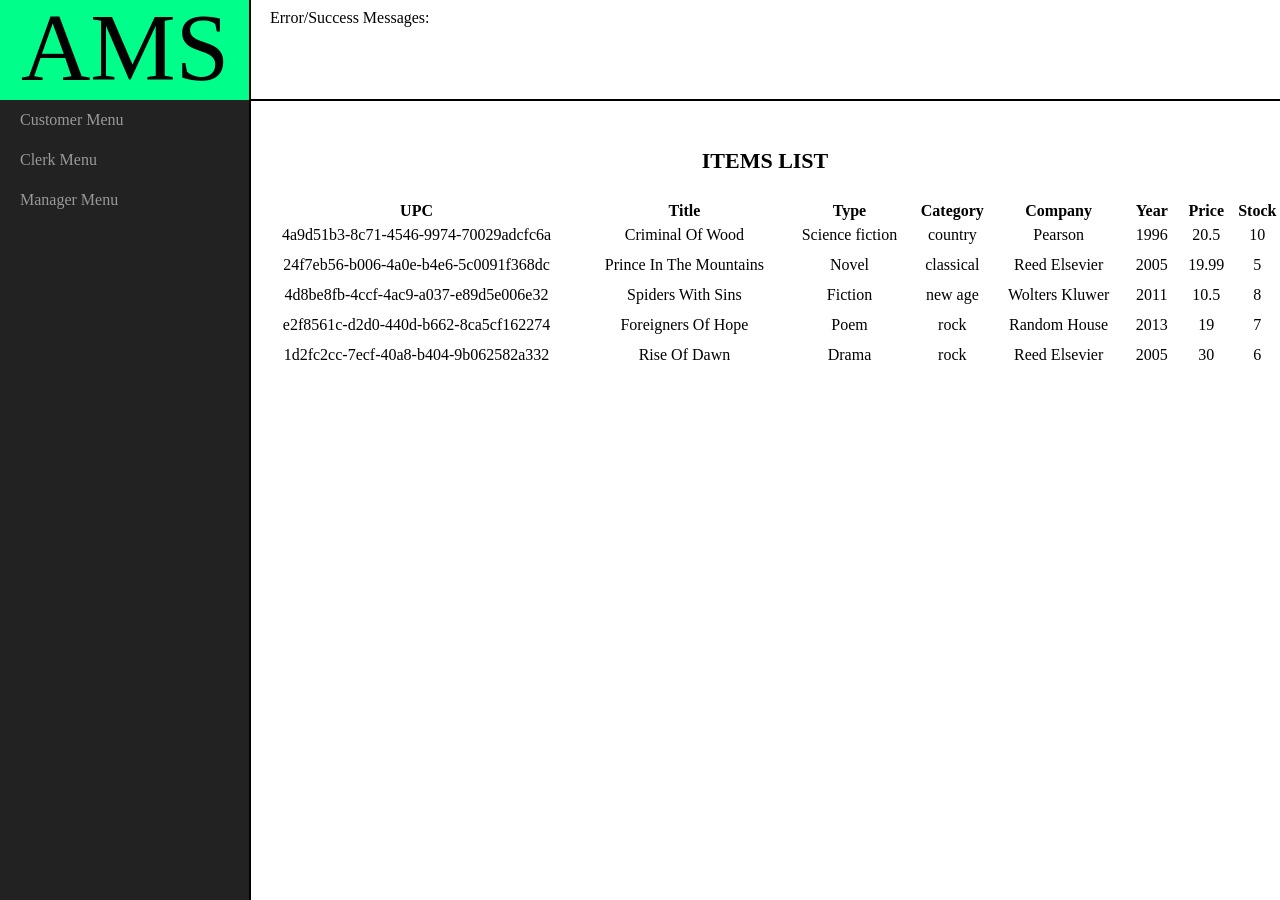
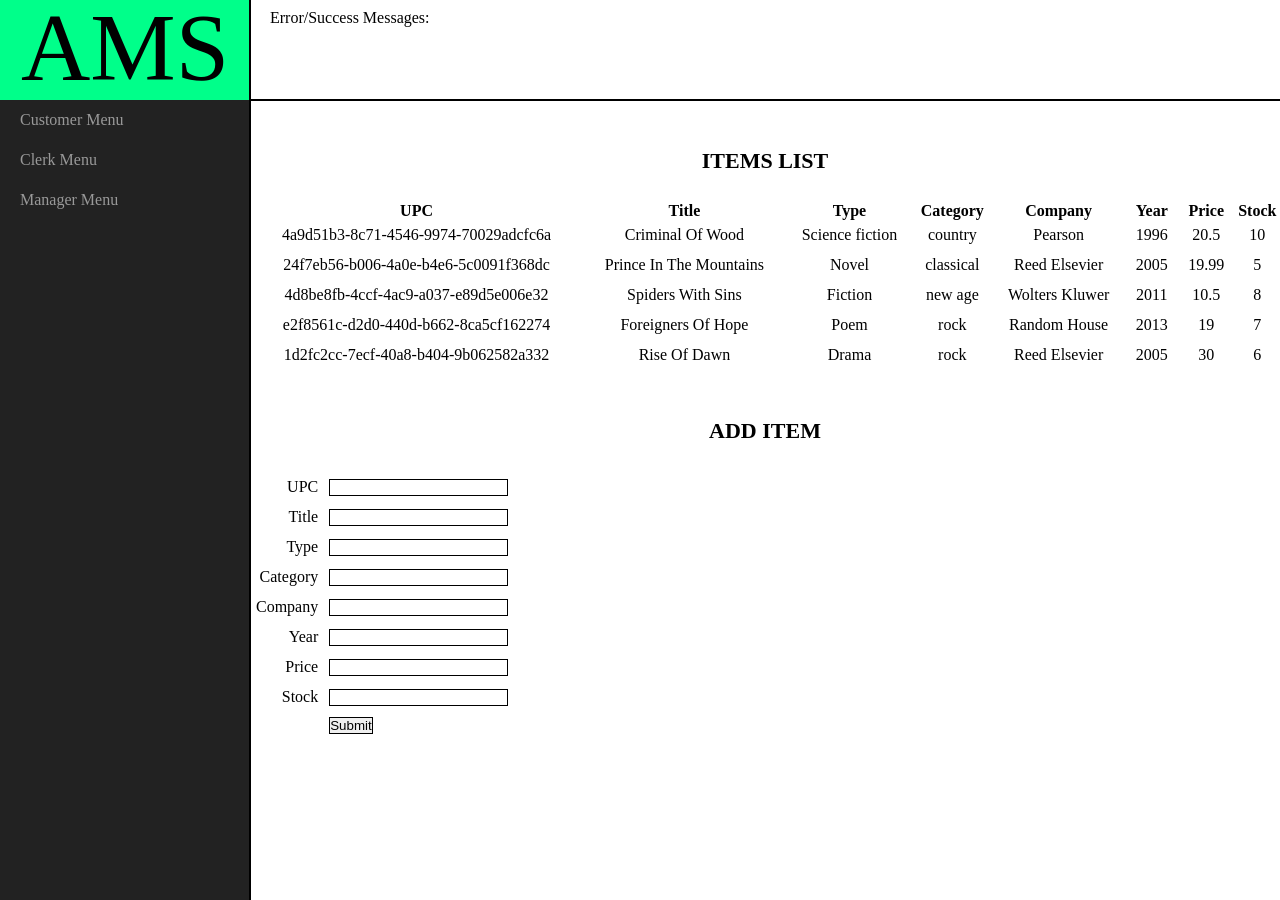
Before and after one commit to zilunpeng/cs304Project, a PHP site: page /add.php in a window 1280 px wide. Run offline with PHP 8.4, Linux system fonts and the light colour scheme; data comes from the database, SQL or seed files in the repository.

Commit message:
Updated add.php
Done add item form

```diff
--- a/add.php
+++ b/add.php
@@ -78,13 +78,12 @@ Hence, each page is broken down into three parts:
 			</div>
 
 			<div class="content">
-				<!-- Heading -->
-				<div class="header">
-					ITEMS LIST
-				</div>
+
+				<div class="header">ITEMS LIST</div>
 				<!-- Items -->
 				<?php createItemList($items); ?>
 
+				<div class="header">ADD ITEM</div>
 				<!-- Add Item Form -->
 				<?php createAddItemForm(); ?>
 			</div>
@@ -98,7 +97,21 @@ Hence, each page is broken down into three parts:
 	// ===============
 
 	function createAddItemForm() {
-
+	?>
+		<form action="additem.php" method="post">
+		<table>
+			<tr><td align="right">UPC</td><td align="left"><input type="text" name="upc"></td></tr>
+			<tr><td align="right">Title</td><td align="left"><input type="text" name="title"></td></tr>
+			<tr><td align="right">Type</td><td align="left"><input type="text" name="type"></td></tr>
+			<tr><td align="right">Category</td><td align="left"><input type="text" name="category"></td></tr>
+			<tr><td align="right">Company</td><td align="left"><input type="text" name="company"></td></tr>
+			<tr><td align="right">Year</td><td align="left"><input type="text" name="year"></td></tr>
+			<tr><td align="right">Price</td><td align="left"><input type="text" name="price"></td></tr>
+			<tr><td align="right">Stock</td><td align="left"><input type="text" name="stock"></td></tr>
+			<tr><td></td><td><input type="submit"></td></tr>
+			</table>
+		</form>
+	<?php
 	}
 
 	function createItemList($items) {
--- a/includes/styles.css
+++ b/includes/styles.css
@@ -60,7 +60,6 @@
 	font-size: 22px;
 	font-weight: bold;
 }
-
 
 
 
```
